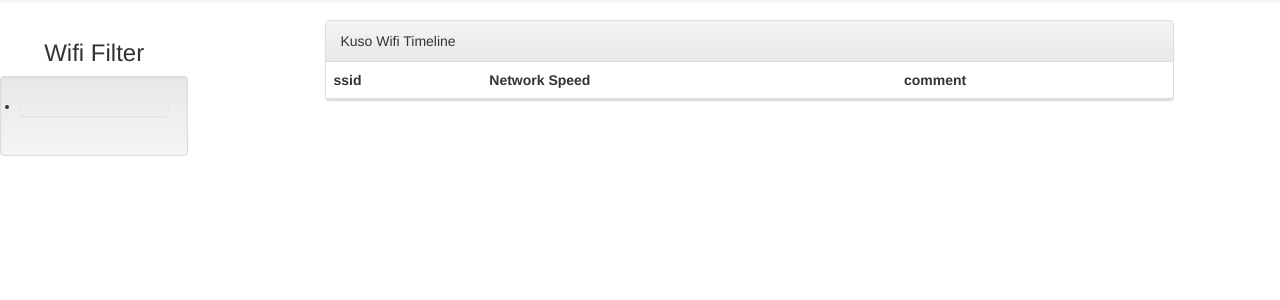
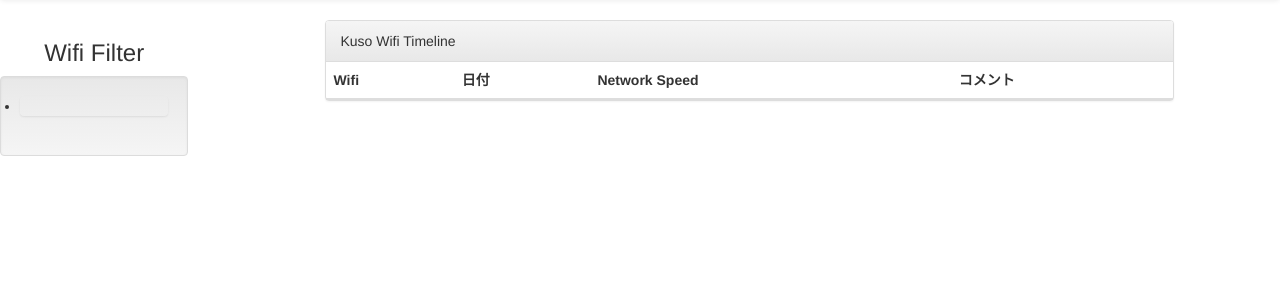
Before and after one commit to uehara1414/kuso-wifi-server, a Django app: page / in a window 1280 px wide. Shown: the part 52-352 px from the top of the page. Run offline with Django 3.2, Linux system fonts and the light colour scheme; data that the repository does not hold is empty; some libraries are stand-ins or nearby versions.

Commit message:
日付を追加

```diff
--- a/kuso_wifi_server/templates/kuso_wifi_server/timeline.html
+++ b/kuso_wifi_server/templates/kuso_wifi_server/timeline.html
@@ -5,13 +5,16 @@
         <thead>
         <tr>
             <th>
-                ssid
+                Wifi
+            </th>
+            <th>
+                日付
             </th>
             <th>
                 Network Speed
             </th>
             <th>
-                comment
+                コメント
             </th>
         </tr>
         </thead>
@@ -21,6 +24,9 @@
             <tr {% if wifi_report.ping_ms == 0 %}class="alert-danger"{% elif wifi_report.ping_ms > 50 %}class="alert-warning"{% endif %}>
                 <td>
                     {{ wifi_report.wifi.ssid }}
+                </td>
+                <td>
+                    {{ wifi_report.date.month }}/{{ wifi_report.date.day }} {{ wifi_report.date.hour }}:{{ wifi_report.date.minute }}
                 </td>
                 <td>
                     {% if wifi_report.ping_ms == 0 %}
```
